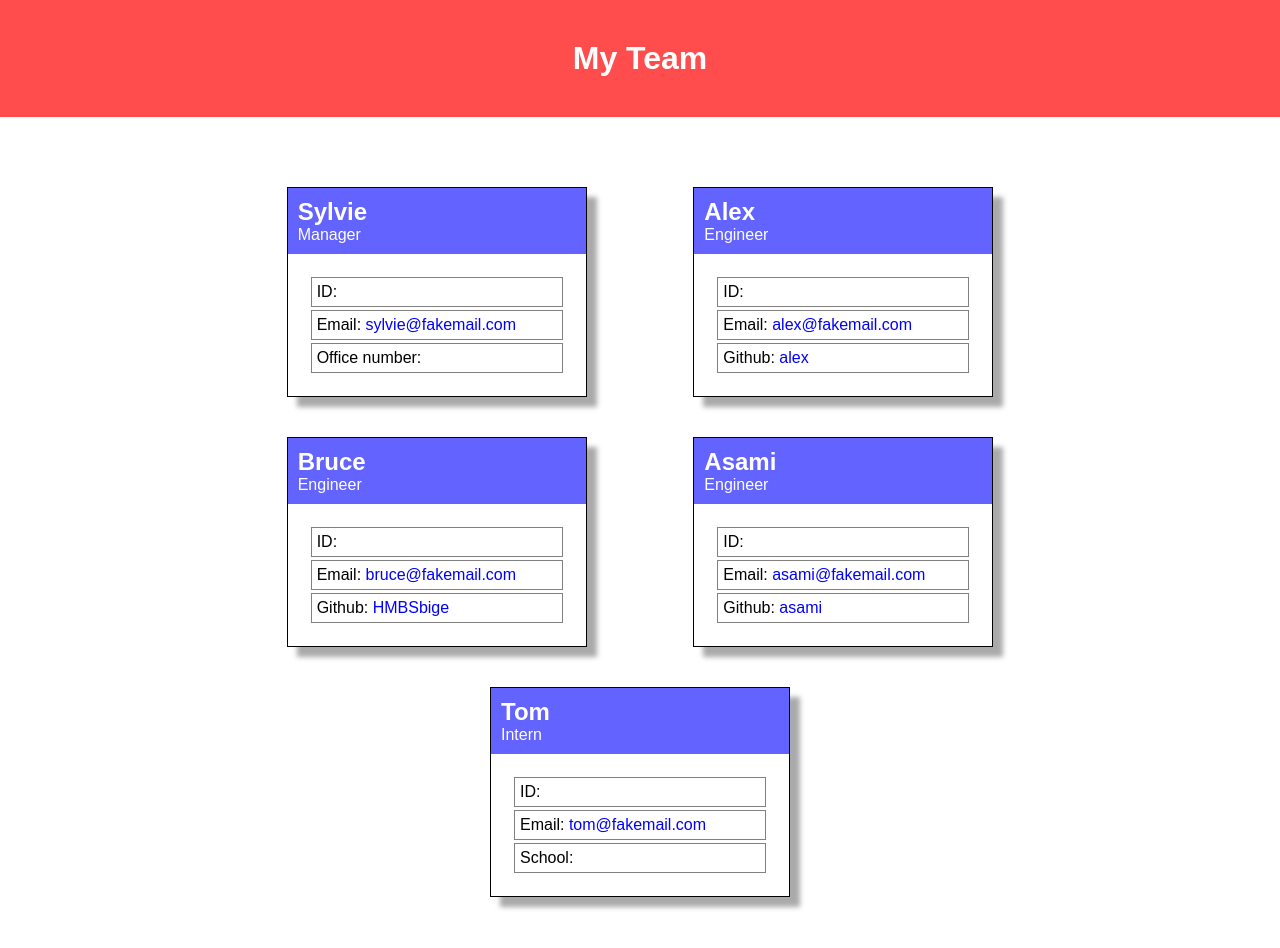
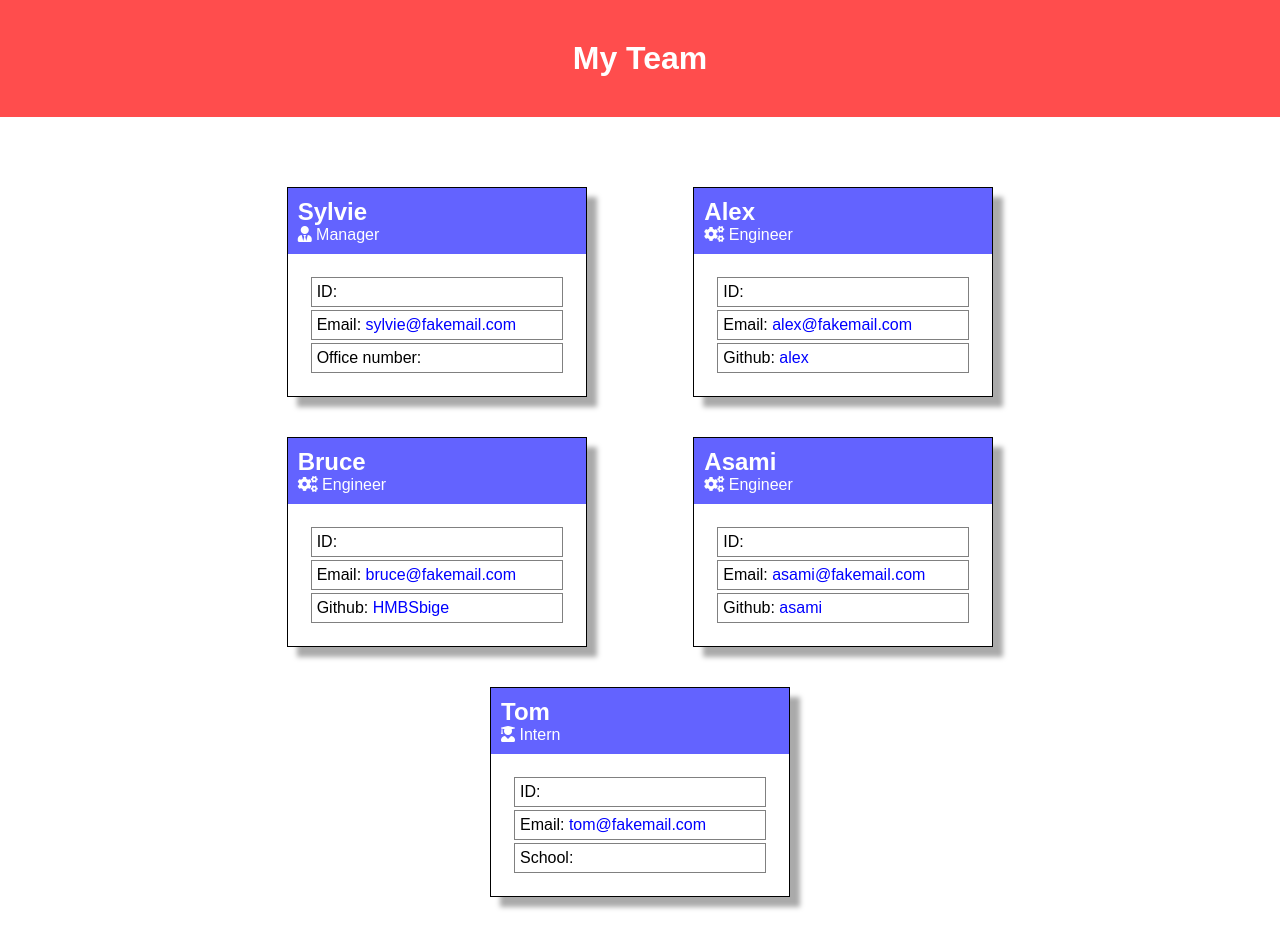
Before and after one commit to Mvalljo/TeamProfileGenerator, a website: page src/template.html in a window 1280 px wide. Drawn offline with Linux system fonts and the light colour scheme.

Commit message:
added icons to hmtl

```diff
--- a/src/template.html
+++ b/src/template.html
@@ -4,6 +4,7 @@
     <meta charset="UTF-8">
     <meta http-equiv="X-UA-Compatible" content="IE=edge">
     <meta name="viewport" content="width=device-width, initial-scale=1.0">
+    <link rel="stylesheet" href="https://use.fontawesome.com/releases/v5.8.1/css/all.css" integrity="sha384-50oBUHEmvpQ+1lW4y57PTFmhCaXp0ML5d60M1M7uH2+nqUivzIebhndOJK28anvf" crossorigin="anonymous">
     <link rel="stylesheet" href="../dist/style.css">
     <title>Team Profile</title>
 </head>
@@ -16,7 +17,7 @@
             <section class="card">
                 <header>
                     <h2>Sylvie</h2>
-                    <p>Manager</p>
+                    <p><i class="fas fa-user-tie"></i> Manager</p>
                 </header>
                 <div class="card-body">
                  <p>ID: </p>
@@ -27,7 +28,7 @@
             <section class="card">
                 <header>
                     <h2>Alex</h2>
-                    <p>Engineer</p>
+                    <p><i class="fas fa-cogs"></i> Engineer</p>
                 </header>
                 <div class="card-body">
                  <p>ID: </p>
@@ -38,7 +39,7 @@
             <section class="card">
                 <header>
                     <h2>Bruce</h2>
-                    <p>Engineer</p>
+                    <p><i class="fas fa-cogs"></i> Engineer</p>
                 </header>
                 <div class="card-body">
                  <p>ID: </p>
@@ -49,7 +50,7 @@
             <section class="card">
                 <header>
                     <h2>Asami</h2>
-                    <p>Engineer</p>
+                    <p><i class="fas fa-cogs"></i> Engineer</p>
                 </header>
                 <div class="card-body">
                  <p>ID: </p>
@@ -60,7 +61,7 @@
             <section class="card">
                 <header>
                     <h2>Tom</h2>
-                    <p>Intern</p>
+                    <p><i class="fas fa-user-graduate"></i> Intern</p>
                 </header>
                 <div class="card-body">
                  <p>ID: </p>
```
